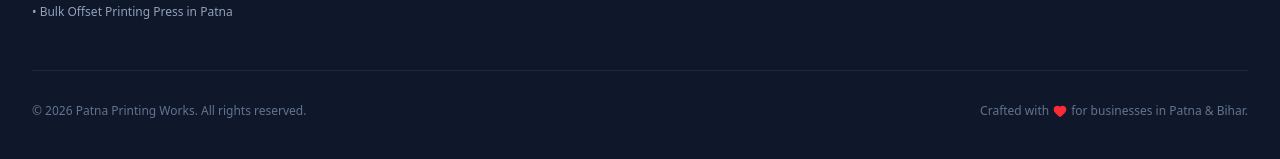
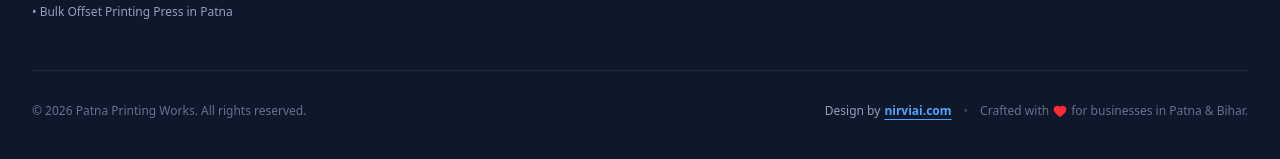
Before and after one commit to Golujs2000/Patna-Printing-Works, a React (Vite) app: page / in a window 1280 px wide. Shown: the part 8308-8467 px from the top of the page. Built offline with nearby package versions, Linux system fonts and the light colour scheme.

Commit message:
feat(footer): add 'Design by nirviai.com' attribution link

```diff
--- a/src/components/Footer.jsx
+++ b/src/components/Footer.jsx
@@ -107,12 +107,26 @@ export default function Footer() {
         </div>
 
         {/* Bottom Row */}
-        <div className="border-t border-slate-800 pt-8 flex flex-col sm:flex-row justify-between items-center gap-4 text-center sm:text-left text-xs font-sans text-slate-500">
+        <div className="border-t border-slate-800 pt-8 flex flex-col md:flex-row justify-between items-center gap-4 text-center md:text-left text-xs font-sans text-slate-500">
           <div>
             © {new Date().getFullYear()} Patna Printing Works. All rights reserved.
           </div>
-          <div className="flex items-center gap-1">
-            Crafted with <Heart className="w-3.5 h-3.5 text-red-500 fill-red-500" /> for businesses in Patna & Bihar.
+          <div className="flex flex-wrap items-center justify-center gap-3">
+            <div className="flex items-center gap-1 text-slate-400">
+              <span>Design by</span>
+              <a
+                href="https://nirviai.com"
+                target="_blank"
+                rel="noopener noreferrer"
+                className="text-blue-400 hover:text-blue-300 font-semibold underline underline-offset-4 transition-colors"
+              >
+                nirviai.com
+              </a>
+            </div>
+            <span className="text-slate-700 hidden sm:inline">•</span>
+            <div className="flex items-center gap-1">
+              Crafted with <Heart className="w-3.5 h-3.5 text-red-500 fill-red-500" /> for businesses in Patna & Bihar.
+            </div>
           </div>
         </div>
 
```
